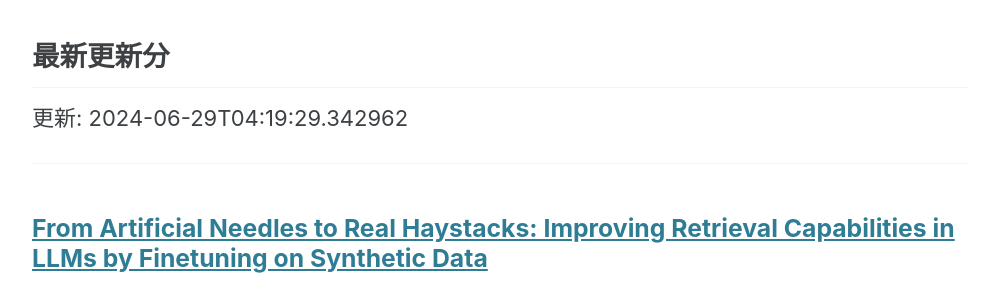
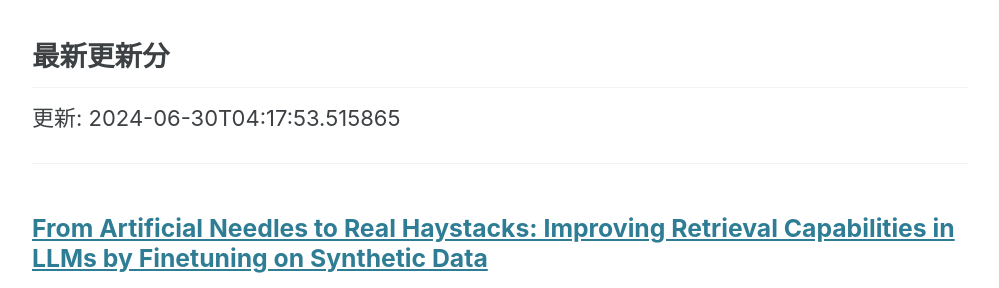
Before and after one commit to haruhisa-enomoto/arxiv-privacy-tech, a Jekyll site: the page built from index.md, in a window 1280 px wide and 900 px high, scrolled down 680 px. Shown: the part 155-443 px from the top of the window, without its empty margins (140-1139 px from the left). Built offline with Jekyll 4.4.1, drawn with Linux system fonts in a browser that asks for light colours; cached includes are drawn as plain includes; formulas are drawn with MathJax 3.

Commit message:
:robot: Automate updates

```diff
--- a/index.md
+++ b/index.md
@@ -27,7 +27,7 @@ author_profile: false
 
 ## 最新更新分
 
-更新: 2024-06-29T04:19:29.342962
+更新: 2024-06-30T04:17:53.515865
 
 - - -
 
```
